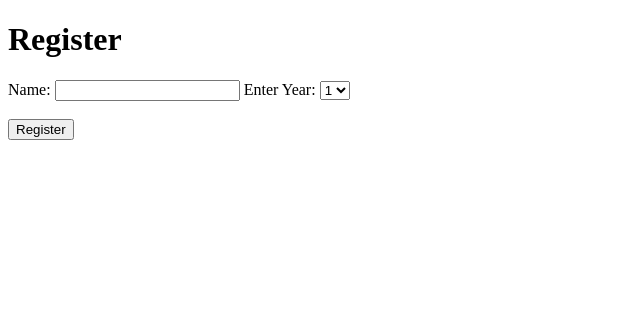
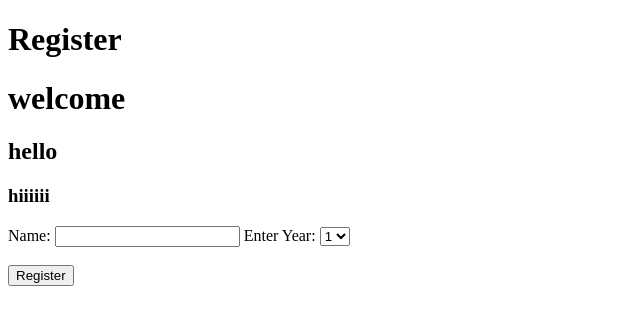
Before and after one commit to Nandini9334/week7, a Flask app: page / in a window 1280 px wide. Shown: the top 325 px of the page, without its empty margins (0-640 px from the left). Run offline with Flask 3, Linux system fonts and the light colour scheme.

Commit message:
first commit

```diff
--- a/templates/register.html
+++ b/templates/register.html
@@ -9,7 +9,9 @@
 <body>
 
     <h1>Register</h1>
-
+    <h1>welcome</h1>
+<h2> hello</h2>
+<h3> hiiiiii</h3>
     <form action="/register" method="POST">
 
         <label for="name">Name:</label>
```
